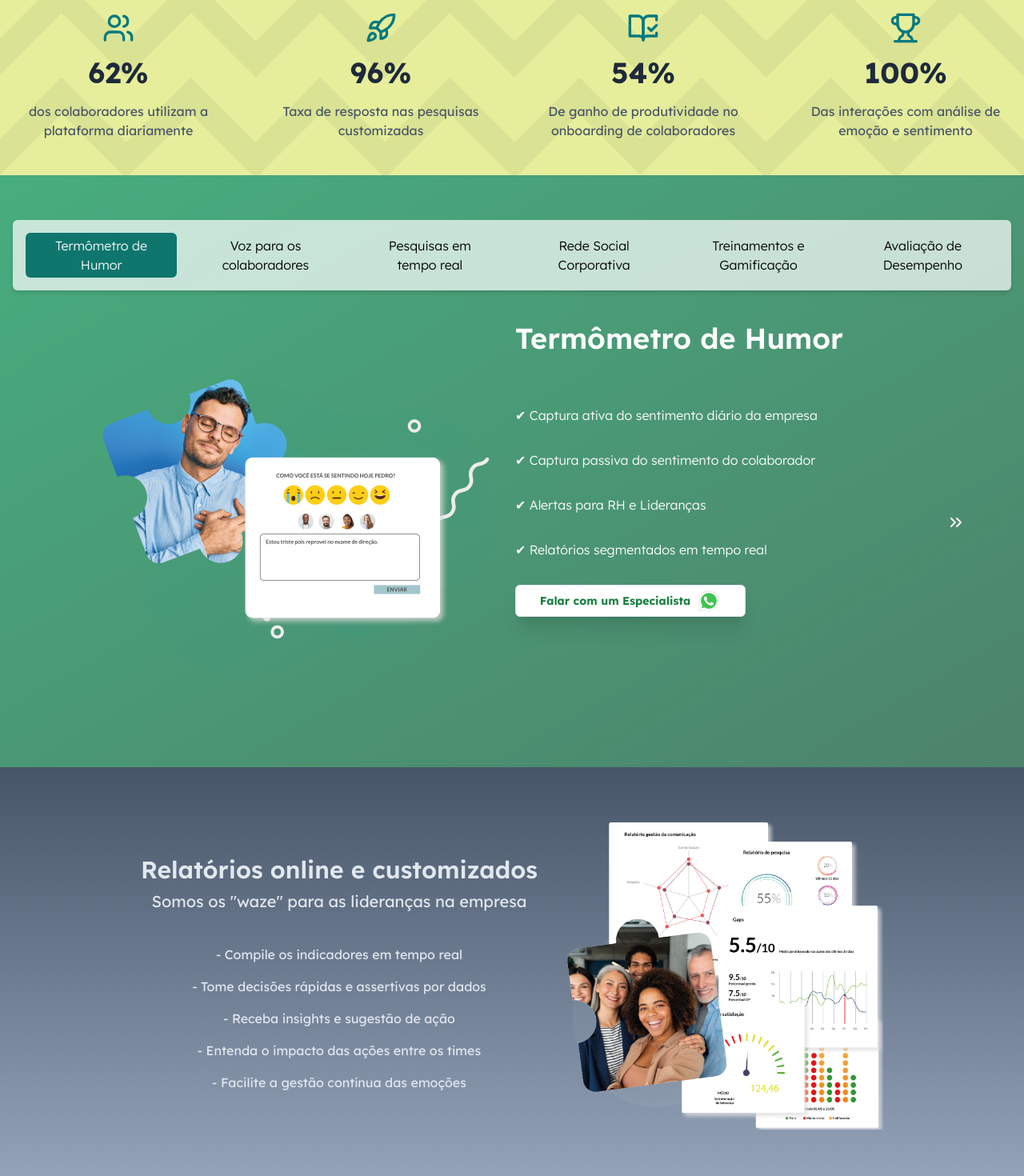
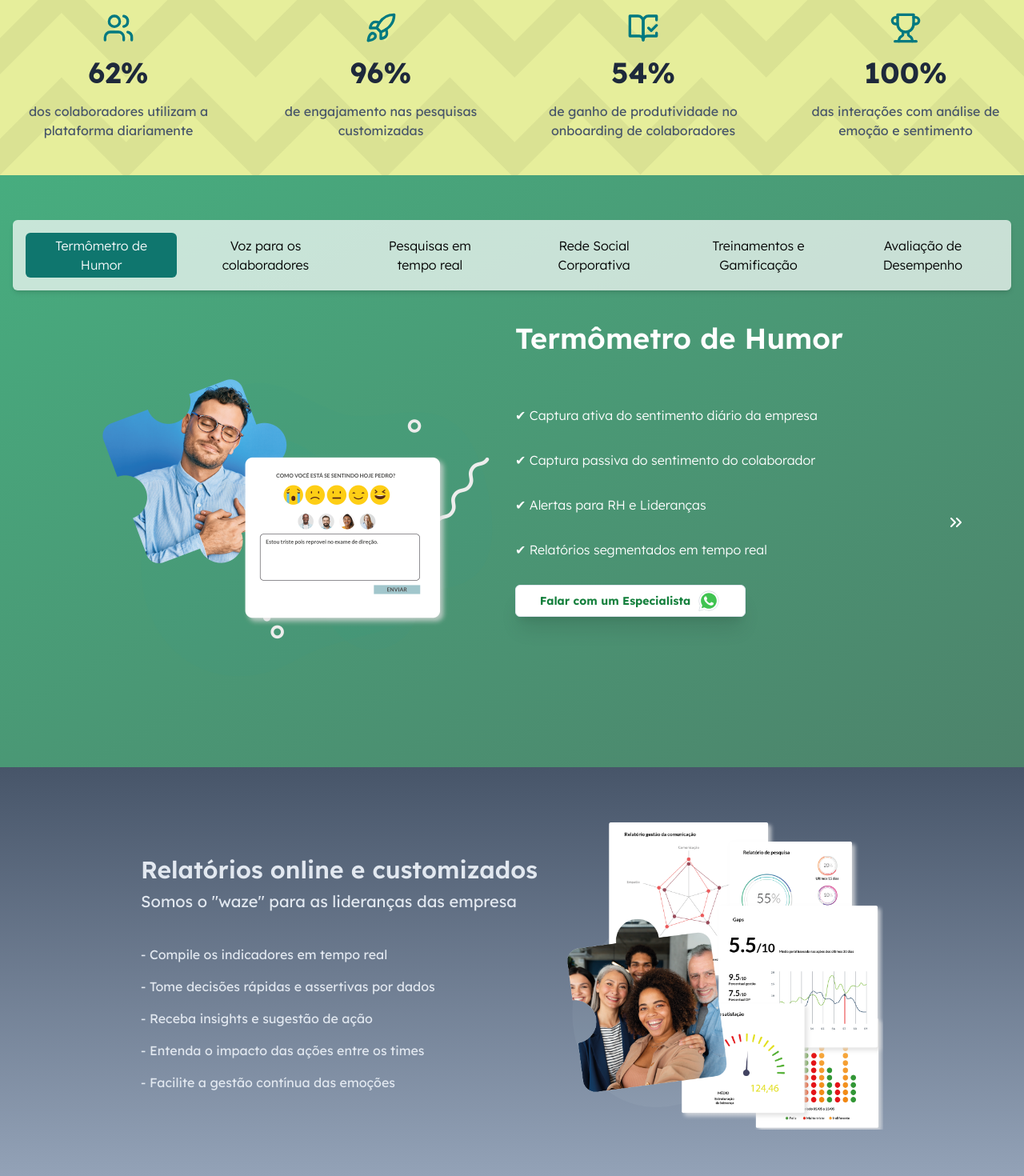
Before and after one commit to voca-tech/website, a Next.js app: page / in a window 1280 px wide. Shown: the part 1240-2710 px from the top of the page at 80% size. Built offline with nearby package versions, Linux system fonts and the light colour scheme.

Commit message:
ajustes alinhamento + frases relatorios

```diff
--- a/app/sections/DashboardsPreview.tsx
+++ b/app/sections/DashboardsPreview.tsx
@@ -3,10 +3,10 @@ import Image from "next/image";
 export default function DashboardPreviewSection() {
     return (
         <div className="bg-gradient-to-b from-slate-600 to-slate-400">
-            <div className="py-16 px-6 max-w-7xl m-auto flex flex-col-reverse text-center items-center lg:flex-row gap-8 justify-center">
+            <div className="py-16 px-6 max-w-7xl m-auto flex flex-col-reverse text-center lg:text-left items-center lg:flex-row gap-8 justify-center">
                 <div className="text-slate-200">
                     <h1 className="text-3xl font-semibold">Relatórios online e customizados </h1>
-                    <h3 className="text-xl mt-2">Somos os &quot;waze&quot; para as lideranças na empresa</h3>
+                    <h3 className="text-xl mt-2">Somos o &quot;waze&quot; para as lideranças das empresa</h3>
 
                     <div className="mt-10 flex flex-col gap-4">
                         <p>- Compile os indicadores em tempo real</p>
--- a/app/sections/Gamification.tsx
+++ b/app/sections/Gamification.tsx
@@ -3,7 +3,7 @@ import Image from "next/image";
 export default function Gamification() {
     return (
         <div id="gamification" className="bg-[#070725] bg-gamification">
-            <div className="py-16 px-6 max-w-7xl m-auto flex flex-col lg:flex-row items-center text-center gap-8 justify-center">
+            <div className="py-16 px-6 max-w-7xl m-auto flex flex-col lg:flex-row items-center text-center lg:text-left gap-8 justify-center">
                 <Image
                     src='/illustrations/gamification.png'
                     alt="dashboards"
--- a/app/sections/Hero.tsx
+++ b/app/sections/Hero.tsx
@@ -19,7 +19,7 @@ export default function HeroSection() {
                             </svg>
                             <span className="relative font-semibold">gestão</span>
                         </span>,{' '}
-                        comunicação interna e inteligência de dados
+                        comunicação interna e inteligência de dados.
                     </h1>
 
                     <p className="text-xl sm:text-2xl text-md tracking-tight text-white">
--- a/app/sections/KPIs.tsx
+++ b/app/sections/KPIs.tsx
@@ -6,9 +6,9 @@ export default function KPIsSection() {
             <div className="max-w-7xl m-auto text-slate-800">
                 <div className="grid grid-cols-1 md:grid-cols-2 lg:grid-cols-4 gap-20">
                     <Section icon={<Users  size={40} />} value='62%' description="dos colaboradores utilizam a plataforma diariamente" />
-                    <Section icon={<Rocket size={40} />} value='96%' description="Taxa de resposta nas pesquisas customizadas" />
-                    <Section icon={<BookOpenCheck size={40} />} value='54%' description="De ganho de produtividade no onboarding de colaboradores" />
-                    <Section icon={<Trophy size={40} />} value='100%' description="Das interações com análise de emoção e sentimento" />
+                    <Section icon={<Rocket size={40} />} value='96%' description="de engajamento nas pesquisas customizadas" />
+                    <Section icon={<BookOpenCheck size={40} />} value='54%' description="de ganho de produtividade no onboarding de colaboradores" />
+                    <Section icon={<Trophy size={40} />} value='100%' description="das interações com análise de emoção e sentimento" />
                 </div>
             </div>
         </div>
```
